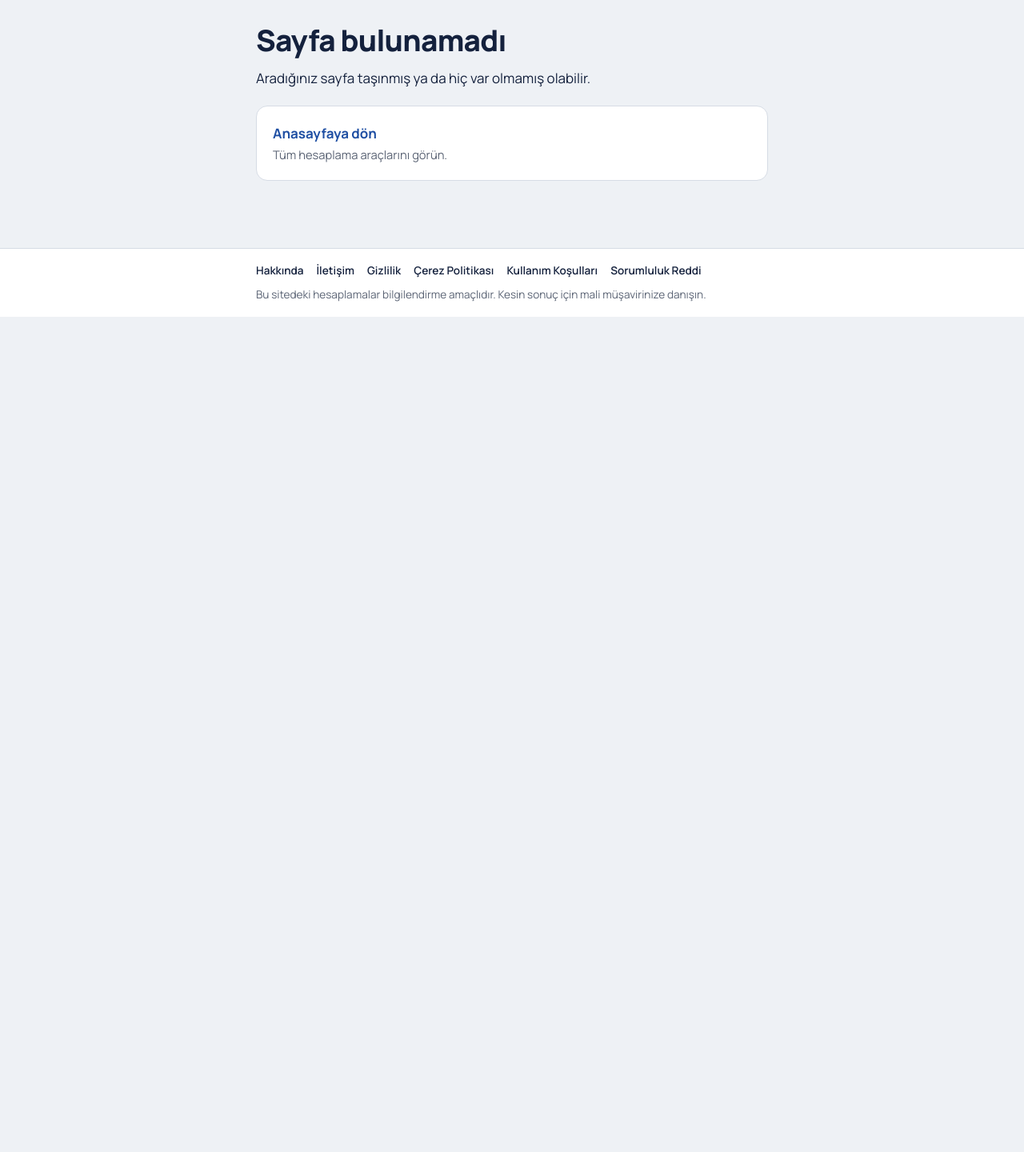
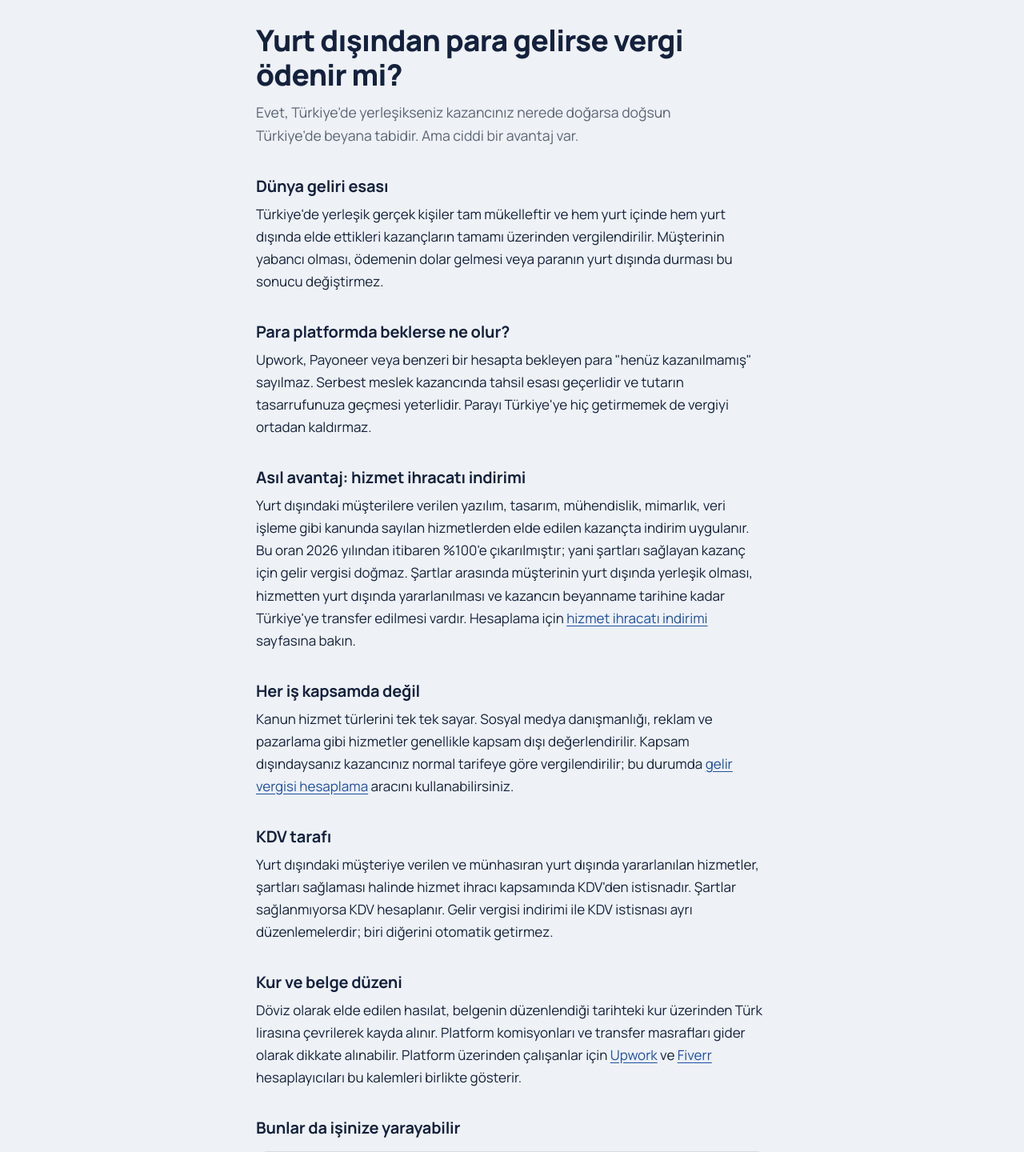
Before and after one commit to yavuzscvk-source/freelancer-vergi, a Next.js app: page /rehber/yurt-disindan-gelen-para in a window 1280 px wide. Before the commit this address had no page. Shown: the part 100-1540 px from the top of the page at 80% size. Before the commit the page ends 800 px from the top, so only its background shows below. Built offline with nearby package versions, Linux system fonts and the light colour scheme.

Commit message:
Create page.js

```diff
--- /dev/null
+++ b/app/rehber/yurt-disindan-gelen-para/page.js
@@ -0,0 +1,38 @@
+import Link from "next/link";
+import Kaynaklar from "../../Kaynaklar";
+import { sayfa } from "../../../lib/seo";
+
+export const metadata = sayfa({
+  baslik: "Yurt Dışından Para Gelirse Vergi Ödenir mi?",
+  aciklama: "Yurt dışı müşterilerden gelen ödemelerin vergisi, hizmet ihracatı indirimi, KDV istisnası ve Wise, Payoneer gibi hesaplarda bekleyen paralar.",
+  yol: "/rehber/yurt-disindan-gelen-para",
+});
+
+export default function Yazi() {
+  return (
+    <>
+      <h1>Yurt dışından para gelirse vergi ödenir mi?</h1>
+      <p className="lead">Evet, Türkiye'de yerleşikseniz kazancınız nerede doğarsa doğsun Türkiye'de beyana tabidir. Ama ciddi bir avantaj var.</p>
+
+      <h2>Dünya geliri esası</h2>
+      <p>Türkiye'de yerleşik gerçek kişiler tam mükelleftir ve hem yurt içinde hem yurt dışında elde ettikleri kazançların tamamı üzerinden vergilendirilir. Müşterinin yabancı olması, ödemenin dolar gelmesi veya paranın yurt dışında durması bu sonucu değiştirmez.</p>
+
+      <h2>Para platformda beklerse ne olur?</h2>
+      <p>Upwork, Payoneer veya benzeri bir hesapta bekleyen para "henüz kazanılmamış" sayılmaz. Serbest meslek kazancında tahsil esası geçerlidir ve tutarın tasarrufunuza geçmesi yeterlidir. Parayı Türkiye'ye hiç getirmemek de vergiyi ortadan kaldırmaz.</p>
+
+      <h2>Asıl avantaj: hizmet ihracatı indirimi</h2>
+      <p>Yurt dışındaki müşterilere verilen yazılım, tasarım, mühendislik, mimarlık, veri işleme gibi kanunda sayılan hizmetlerden elde edilen kazançta indirim uygulanır. Bu oran 2026 yılından itibaren %100'e çıkarılmıştır; yani şartları sağlayan kazanç için gelir vergisi doğmaz. Şartlar arasında müşterinin yurt dışında yerleşik olması, hizmetten yurt dışında yararlanılması ve kazancın beyanname tarihine kadar Türkiye'ye transfer edilmesi vardır. Hesaplama için <Link href="/hizmet-ihracati-vergi-indirimi">hizmet ihracatı indirimi</Link> sayfasına bakın.</p>
+
+      <h2>Her iş kapsamda değil</h2>
+      <p>Kanun hizmet türlerini tek tek sayar. Sosyal medya danışmanlığı, reklam ve pazarlama gibi hizmetler genellikle kapsam dışı değerlendirilir. Kapsam dışındaysanız kazancınız normal tarifeye göre vergilendirilir; bu durumda <Link href="/gelir-vergisi-hesaplama">gelir vergisi hesaplama</Link> aracını kullanabilirsiniz.</p>
+
+      <h2>KDV tarafı</h2>
+      <p>Yurt dışındaki müşteriye verilen ve münhasıran yurt dışında yararlanılan hizmetler, şartları sağlaması halinde hizmet ihracı kapsamında KDV'den istisnadır. Şartlar sağlanmıyorsa KDV hesaplanır. Gelir vergisi indirimi ile KDV istisnası ayrı düzenlemelerdir; biri diğerini otomatik getirmez.</p>
+
+      <h2>Kur ve belge düzeni</h2>
+      <p>Döviz olarak elde edilen hasılat, belgenin düzenlendiği tarihteki kur üzerinden Türk lirasına çevrilerek kayda alınır. Platform komisyonları ve transfer masrafları gider olarak dikkate alınabilir. Platform üzerinden çalışanlar için <Link href="/upwork-vergi-hesaplama">Upwork</Link> ve <Link href="/fiverr-vergi-hesaplama">Fiverr</Link> hesaplayıcıları bu kalemleri birlikte gösterir.</p>
+
+      <Kaynaklar sayfa="rehberYurtdisi" />
+    </>
+  );
+}
```
